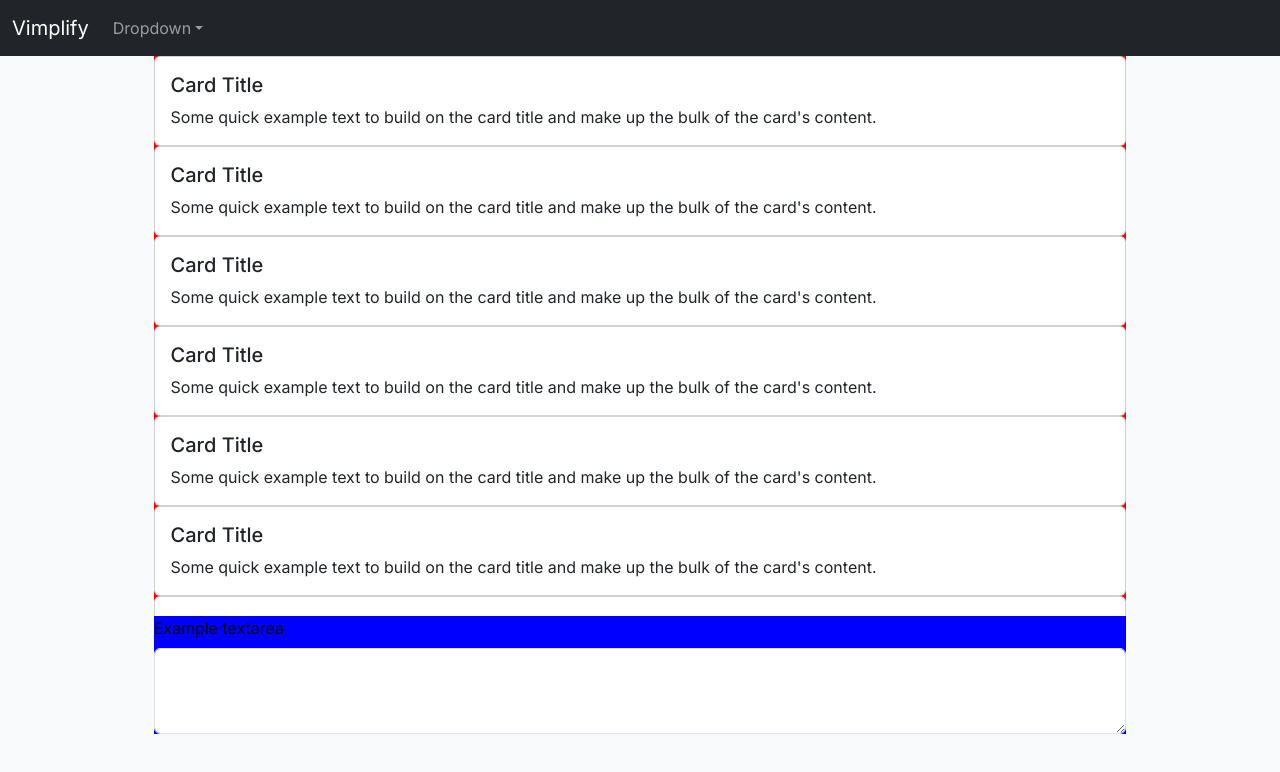
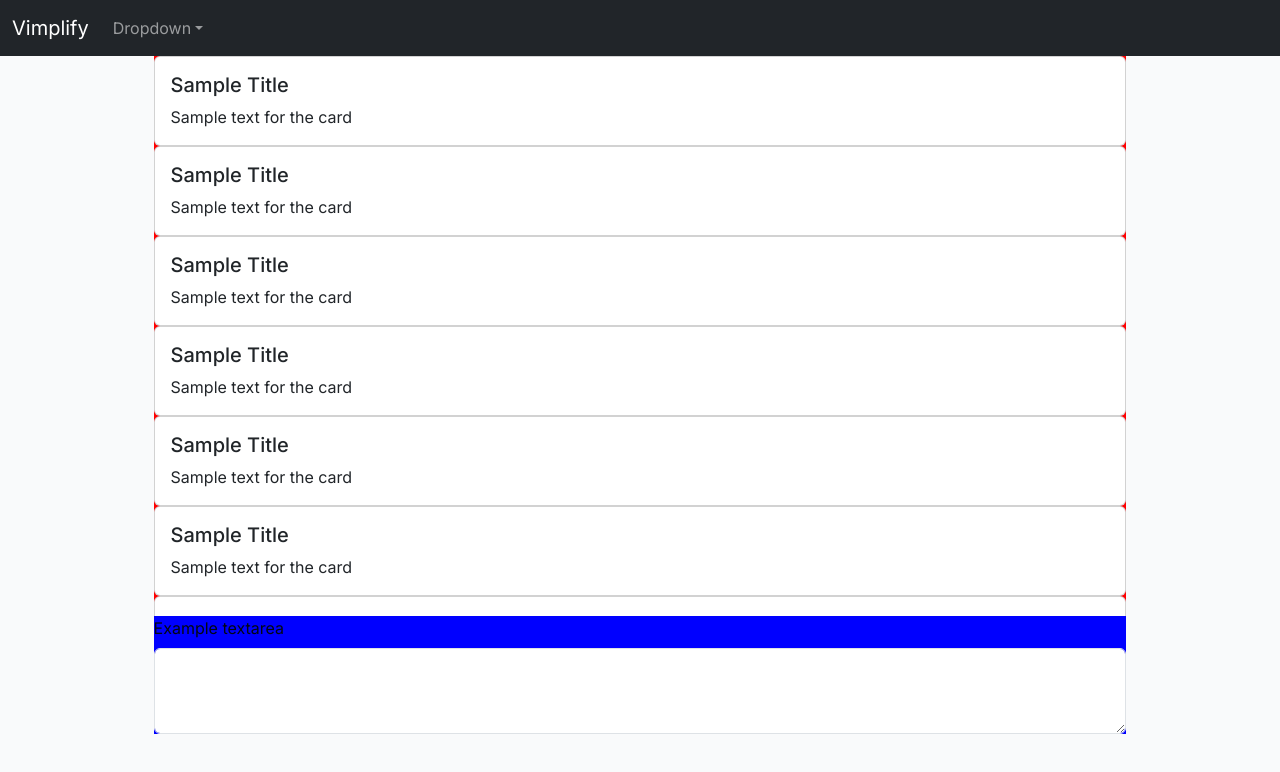
Before and after one commit to neskech/Tartan-Hacks-2024, a Next.js app: page / in a window 1280 px wide. Shown: the top 772 px of the page. Built offline with nearby package versions, Linux system fonts and the light colour scheme.

Commit message:
Added text input for display card

```diff
--- a/src/components/DisplayCard.tsx
+++ b/src/components/DisplayCard.tsx
@@ -1,15 +1,17 @@
 import React from "react";
 import { Card, CardBody } from "react-bootstrap";
 
-export default function DisplayCard() {
+type DisplayCardProps = {
+  title: string;
+  text: string;
+};
+
+export default function DisplayCard({ title, text }: DisplayCardProps) {
   return (
-    <Card className="">
+    <Card>
       <Card.Body>
-        <Card.Title>Card Title</Card.Title>
-        <Card.Text>
-          Some quick example text to build on the card title and make up the
-          bulk of the card's content.
-        </Card.Text>
+        <Card.Title>{title}</Card.Title>
+        <Card.Text>{text}</Card.Text>
       </Card.Body>
     </Card>
   );
--- a/src/pages/index.tsx
+++ b/src/pages/index.tsx
@@ -7,6 +7,10 @@ import DisplayCard from "~/components/DisplayCard";
 import DarkNavbar from "~/components/Header";
 
 const inter = Inter({ subsets: ["latin"] });
+
+const sampleText = "Sample text for the card";
+const sampleTitle = "Sample Title";
+
 //Form stolen from bootstrap docs
 export default function Home() {
   return (
@@ -15,14 +19,16 @@ export default function Home() {
       <div className={styles.homebody}>
         <div className={styles.center_div}>
           <div className={styles.cards_scroll}>
-            <DisplayCard />
-            <DisplayCard />
-            <DisplayCard />
-            <DisplayCard />
-            <DisplayCard />
-            <DisplayCard />
-            <DisplayCard />
-            <DisplayCard />
+            <DisplayCard title={sampleTitle} text={sampleText} />
+            <DisplayCard title={sampleTitle} text={sampleText} />
+            <DisplayCard title={sampleTitle} text={sampleText} />
+            <DisplayCard title={sampleTitle} text={sampleText} />
+            <DisplayCard title={sampleTitle} text={sampleText} />
+            <DisplayCard title={sampleTitle} text={sampleText} />
+            <DisplayCard title={sampleTitle} text={sampleText} />
+            <DisplayCard title={sampleTitle} text={sampleText} />
+            <DisplayCard title={sampleTitle} text={sampleText} />
+            <DisplayCard title={sampleTitle} text={sampleText} />
           </div>
           <Form className={styles.form_style}>
             <Form.Group
```
